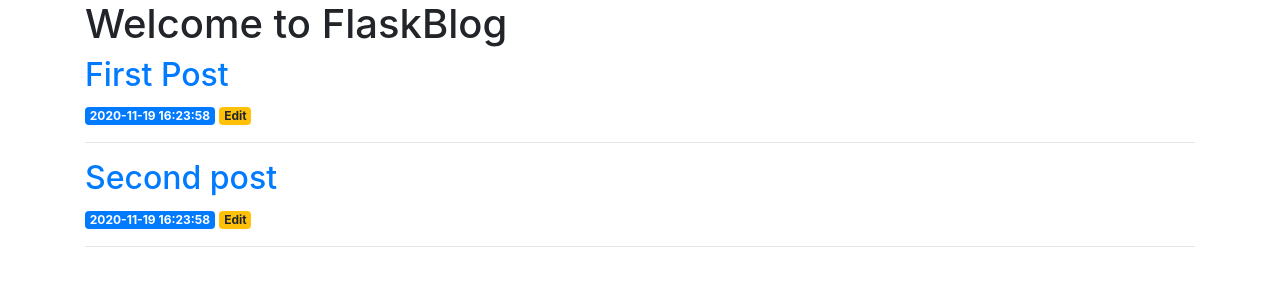
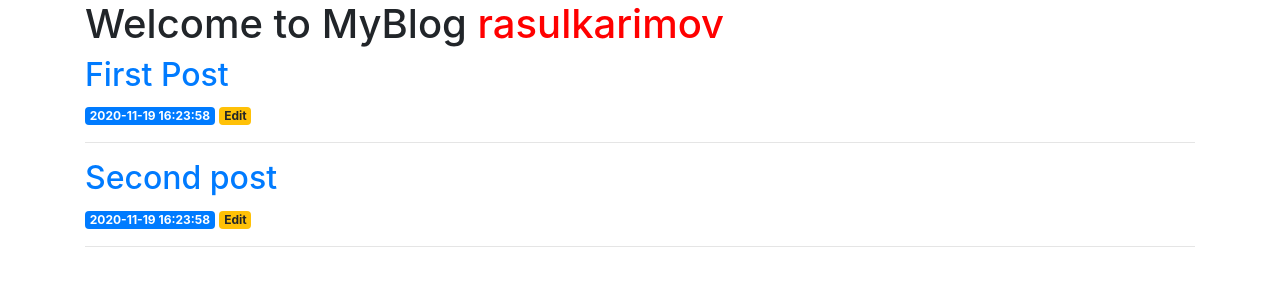
Before and after one commit to rasulkarimov/myblog, a Flask app: page / in a window 1280 px wide. Shown: the part 56-356 px from the top of the page. Run offline with Flask 2, Linux system fonts and the light colour scheme; data comes from the database, SQL or seed files in the repository; some libraries are stand-ins or nearby versions.

Commit message:
jenkinsfile updated

```diff
--- a/app/templates/index.html
+++ b/app/templates/index.html
@@ -1,7 +1,7 @@
 {% extends 'base.html' %}
 
 {% block content %}
-    <h1>{% block title %} Welcome to FlaskBlog {% endblock %}</h1>
+    <h1>{% block title %} Welcome to MyBlog <font color="red"> rasulkarimov</font>{% endblock %}</h1>
     {% for post in posts %}
         <a href={{ url_for('post', post_id=post['id']) }}>
           <h2>{{ post['title'] }}</h2>
```
Also changed, not shown: 1 other file.
